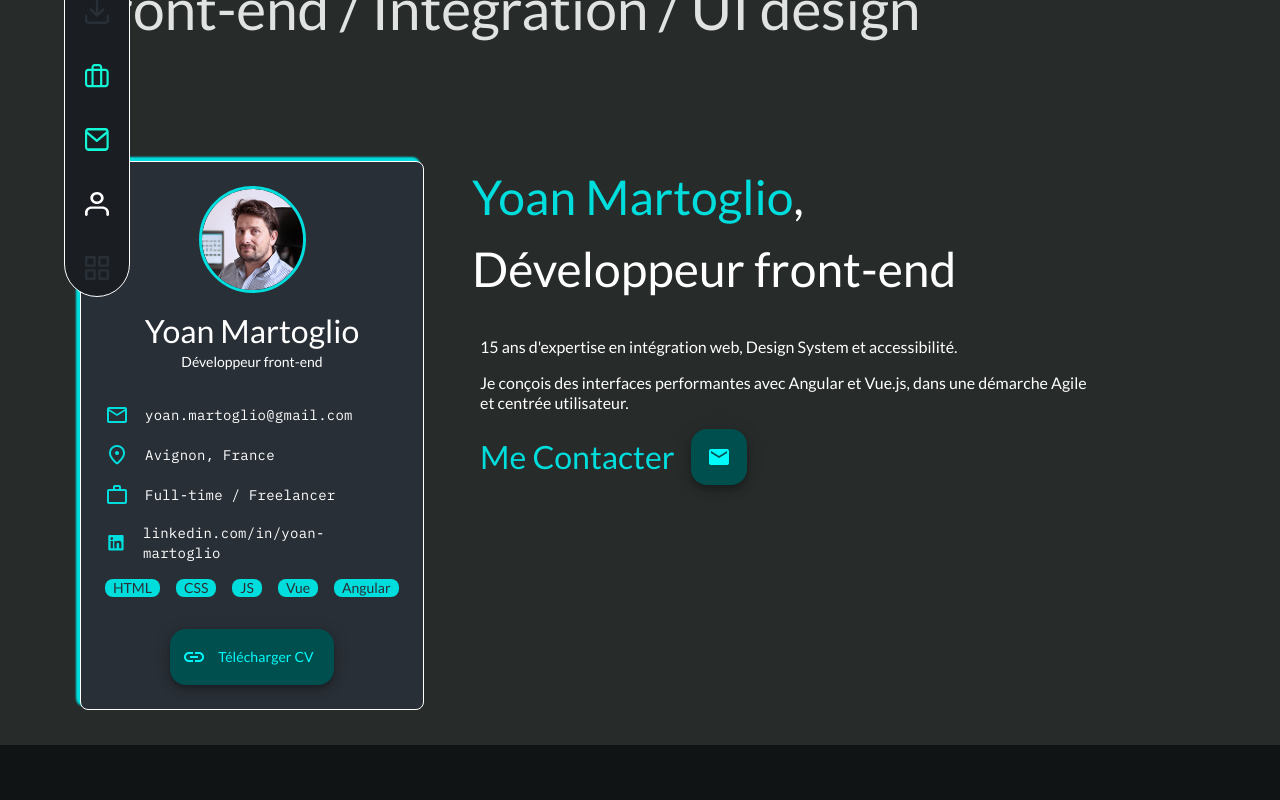
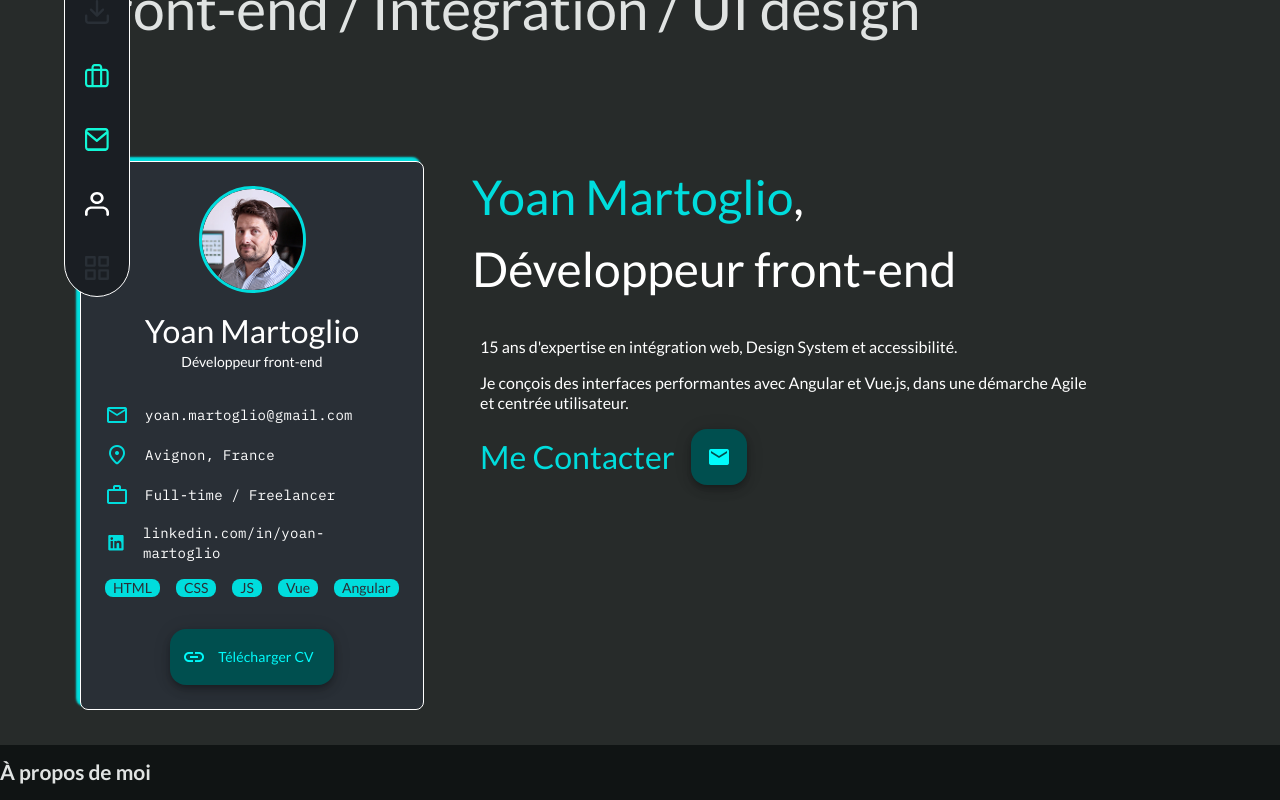
Before and after one commit to YoanMartoglio/angular-21-demo-website, an Angular app: page / in a window 1280 px wide. Shown: the part 315-1115 px from the top of the page. Before the commit the page ends 1060 px from the top, so only its background shows below. Built offline with nearby package versions, Linux system fonts and the light colour scheme.

Commit message:
feat(home-about): add HomeAbout component

```diff
--- /dev/null
+++ b/src/app/components/organisms/home-about/home-about.html
@@ -0,0 +1,9 @@
+<section class="home-about">
+  <div class="home-about-container">
+    <div class="home-about-content">
+      <div class="home-about-title">
+        <h1>À propos de moi</h1>
+      </div>
+    </div>
+  </div>
+</section>
--- a/src/app/pages/accueil/accueil.html
+++ b/src/app/pages/accueil/accueil.html
@@ -1 +1,2 @@
 <app-home-hero></app-home-hero>
+<app-home-about></app-home-about>
--- a/src/app/pages/accueil/accueil.ts
+++ b/src/app/pages/accueil/accueil.ts
@@ -1,9 +1,11 @@
 import { Component } from '@angular/core';
 import { HomeHero } from '../../components/organisms/home-hero/home-hero';
+import { HomeAbout } from '../../components/organisms/home-about/home-about';
 
 @Component({
   selector: 'app-accueil',
-  imports: [HomeHero],
+  standalone: true,
+  imports: [HomeHero, HomeAbout],
   templateUrl: './accueil.html',
   styleUrl: './accueil.scss',
 })
```
Also changed, not shown: src/app/components/organisms/home-about/home-about.scss (added, +9 -0 lines), src/app/components/organisms/home-about/home-about.ts (added, +10 -0 lines), 1 other file (tests, documents, lock files or other folders).
